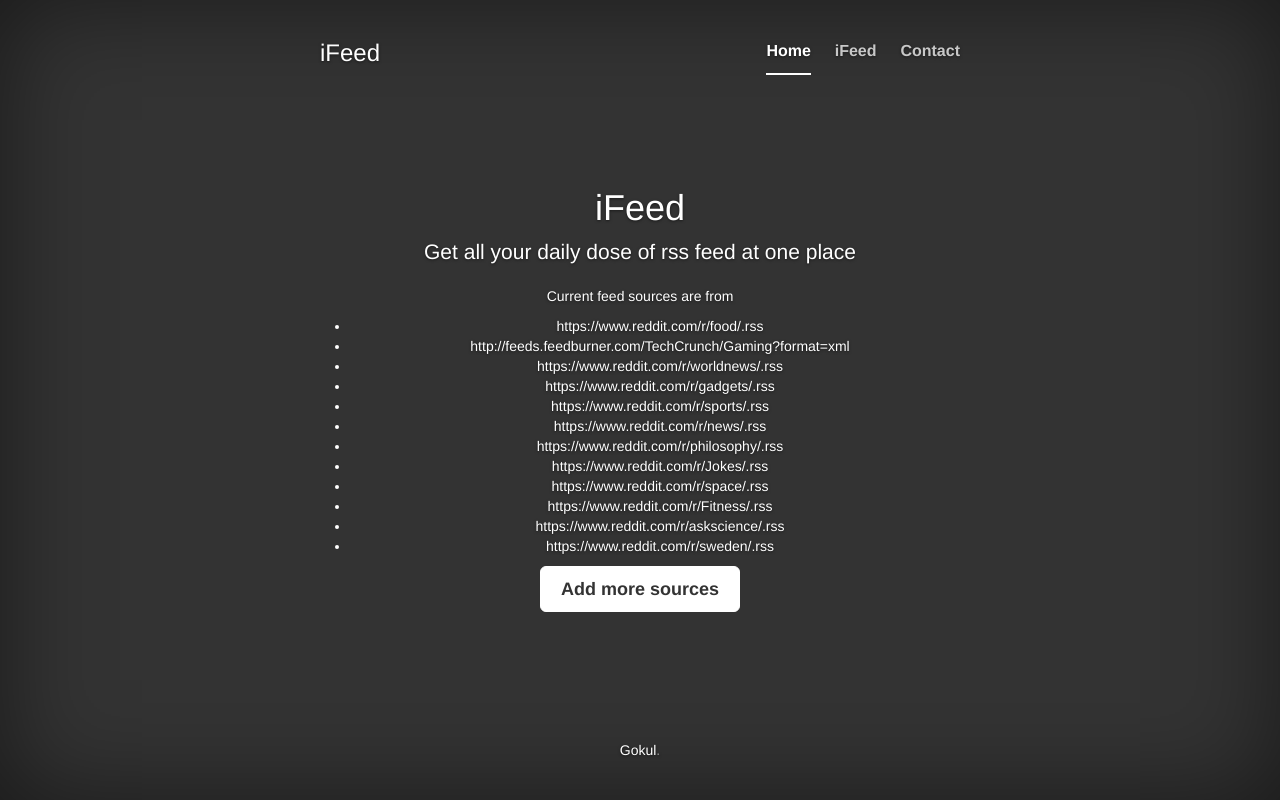
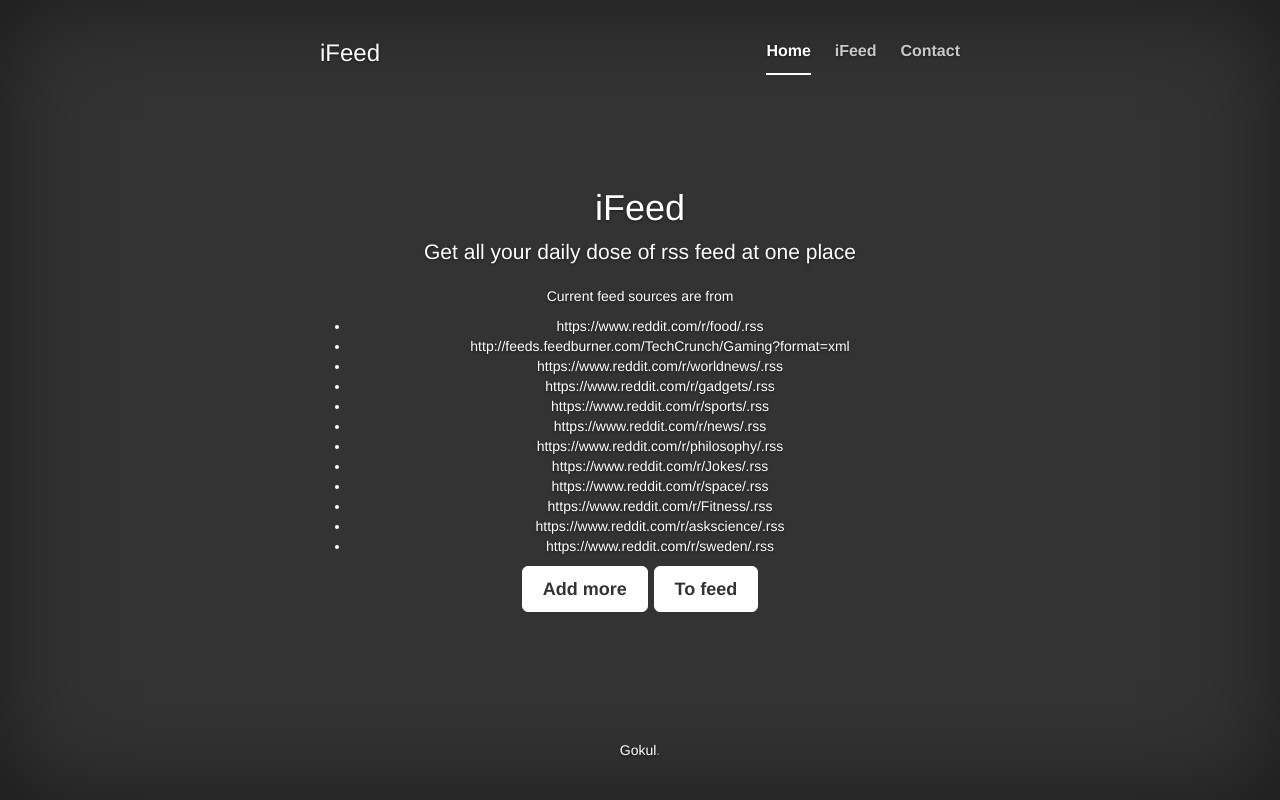
Before and after one commit to GokulEvuri/iFeed, a Django app: page / in a window 1280 px wide. Run offline with Django 3.2, Linux system fonts and the light colour scheme; data comes from the database, SQL or seed files in the repository; both versions use the stored data as it was after the commit; some libraries are stand-ins or nearby versions.

Commit message:
commented out debug print statements and added a button to direct users to feed from home page

```diff
--- a/demo_rss/views.py
+++ b/demo_rss/views.py
@@ -4,6 +4,6 @@ from rssfeed.models import Website
 
 def index(request):
     feed_websites = Website.objects.all()
-    print feed_websites
+    #print feed_websites
     context = {'rss_websites':feed_websites}
     return render(request, 'demo_rss/index.html', context)
--- a/rssfeed/.#views.py
+++ /dev/null
@@ -1 +0,0 @@
-root@ubuntu.30187:1443040882
--- a/rssfeed/views.py
+++ b/rssfeed/views.py
@@ -35,5 +35,5 @@ def index(request):
 def sort(items):
     for i in range(len(items)):
         for j in range(len(items)-1-i):
-            if items[j].published_parsed > items[j+1].published_parsed:
+            if items[j].published_parsed < items[j+1].published_parsed:
                 items[j], items[j+1] = items[j+1], items[j]
--- a/templates/demo_rss/index.html
+++ b/templates/demo_rss/index.html
@@ -63,7 +63,8 @@
               {% endif %}
             </div>
             <p class="lead">
-              <a href="/admin" class="btn btn-lg btn-default">Add more sources</a>
+              <a href="/admin" class="btn btn-lg btn-default">Add more</a>
+              <a href="/rssfeed" class="btn btn-lg btn-default">To feed</a>
             </p>
           </div>
 
```
Also changed, not shown: db.sqlite3, 8 other files.
